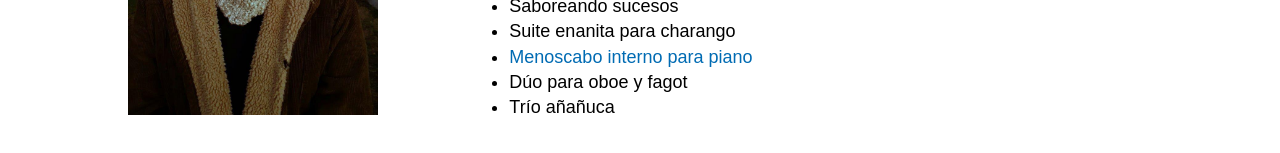
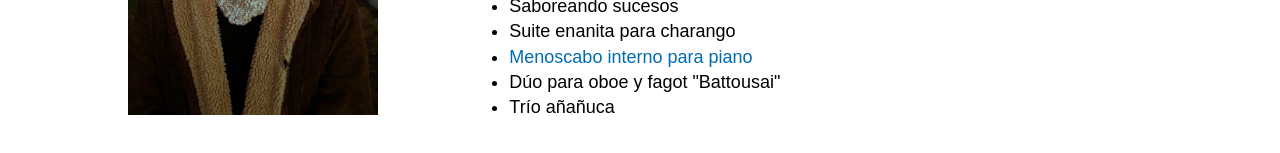
Before and after one commit to generacionmaldita/generacionmaldita.github.io, a plain HTML site: page personas/gaete.html in a window 1280 px wide. Shown: the part 407-560 px from the top of the page. Drawn offline with Linux system fonts and the light colour scheme.

Commit message:
Editado nombre

```diff
--- a/personas/gaete.html
+++ b/personas/gaete.html
@@ -34,7 +34,7 @@
 					<li>Saboreando sucesos</li>
 					<li>Suite enanita para charango</li>
 					<li><a href="https://www.youtube.com/watch?v=MheuaIBflJw">Menoscabo interno para piano</a></li>
-					<li>Dúo para oboe y fagot</li>
+					<li>Dúo para oboe y fagot "Battousai"</li>
 					<li>Trío añañuca</li>
 				</ul>
 			</div>
```
